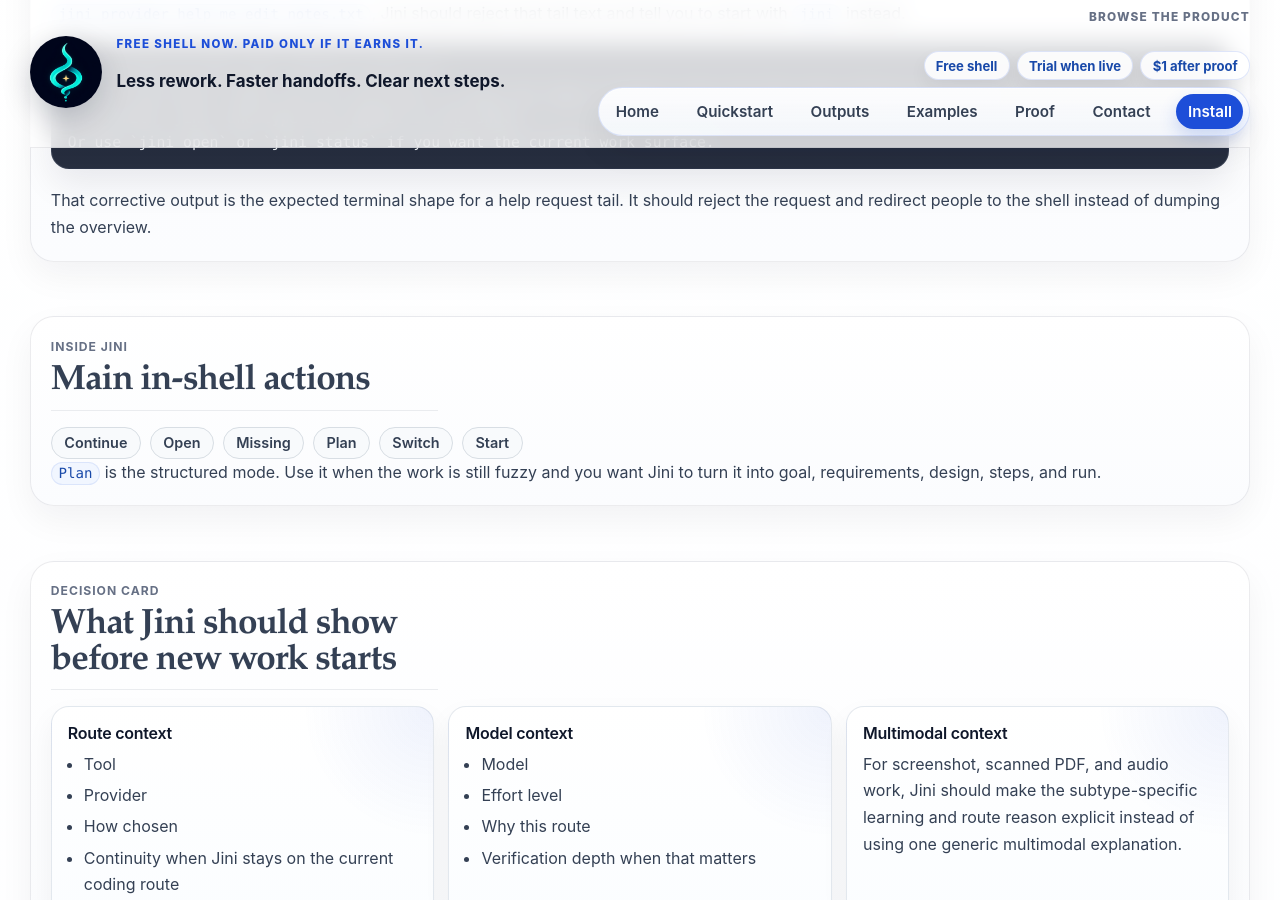
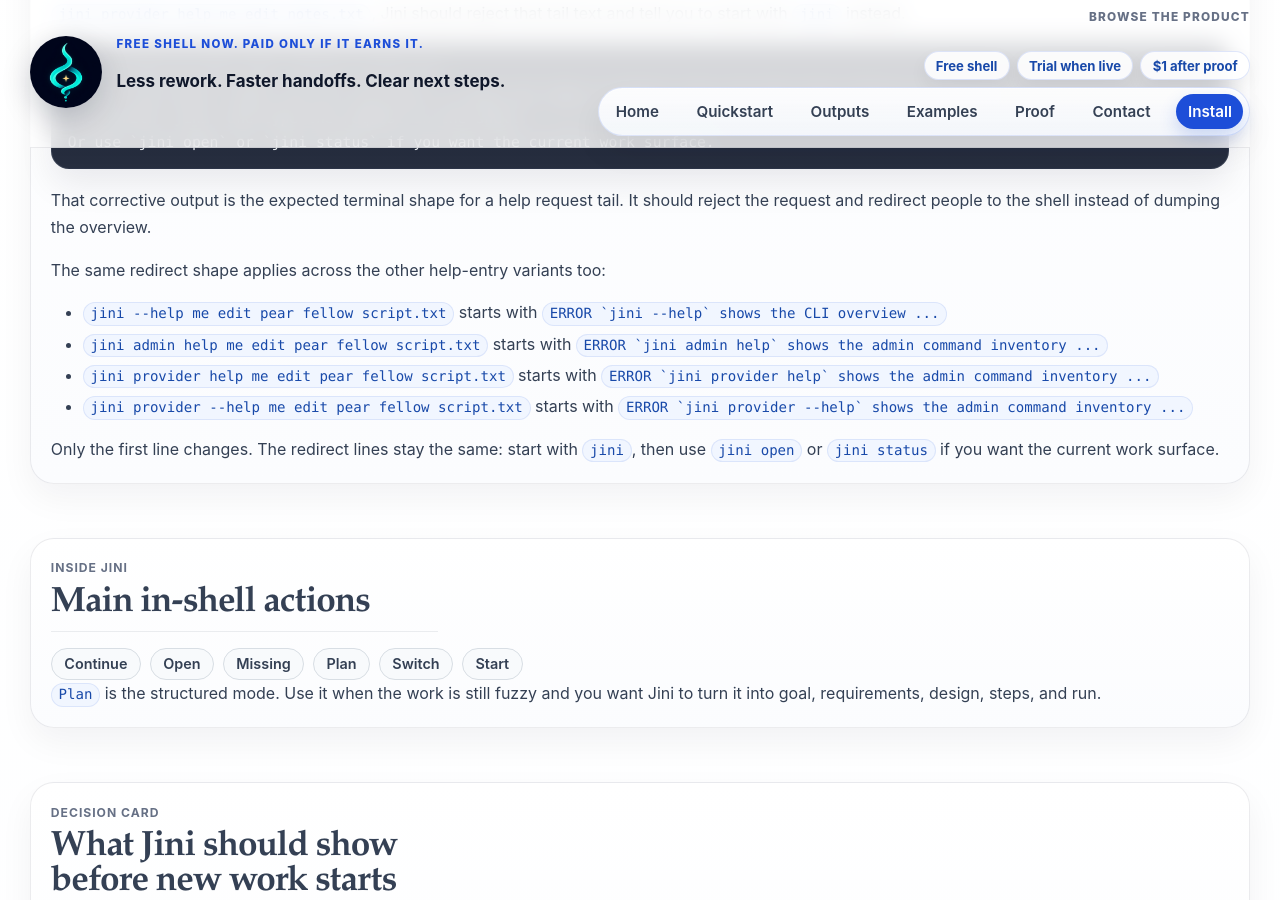
Before and after one commit to maridlabsai/jini, a Jekyll site: the page built from docs/cli.md, in a window 1280 px wide and 900 px high, scrolled down 1378 px. Built offline with Jekyll 4.4.1, drawn with Linux system fonts in a browser that asks for light colours.

Commit message:
Document help-tail variant matrix

```diff
--- a/docs/cli.md
+++ b/docs/cli.md
@@ -45,6 +45,14 @@
 Or use `jini open` or `jini status` if you want the current work surface.</code></pre>
 
   <p>That corrective output is the expected terminal shape for a help request tail. It should reject the request and redirect people to the shell instead of dumping the overview.</p>
+  <p>The same redirect shape applies across the other help-entry variants too:</p>
+  <ul class="compact-list">
+    <li><code>jini --help me edit pear fellow script.txt</code> starts with <code>ERROR `jini --help` shows the CLI overview ...</code></li>
+    <li><code>jini admin help me edit pear fellow script.txt</code> starts with <code>ERROR `jini admin help` shows the admin command inventory ...</code></li>
+    <li><code>jini provider help me edit pear fellow script.txt</code> starts with <code>ERROR `jini provider help` shows the admin command inventory ...</code></li>
+    <li><code>jini provider --help me edit pear fellow script.txt</code> starts with <code>ERROR `jini provider --help` shows the admin command inventory ...</code></li>
+  </ul>
+  <p>Only the first line changes. The redirect lines stay the same: start with <code>jini</code>, then use <code>jini open</code> or <code>jini status</code> if you want the current work surface.</p>
 </div>
 
 <div class="section-card">
```
Also changed, not shown: tests/test_public_cli_docs.py (+17 -0 lines).
